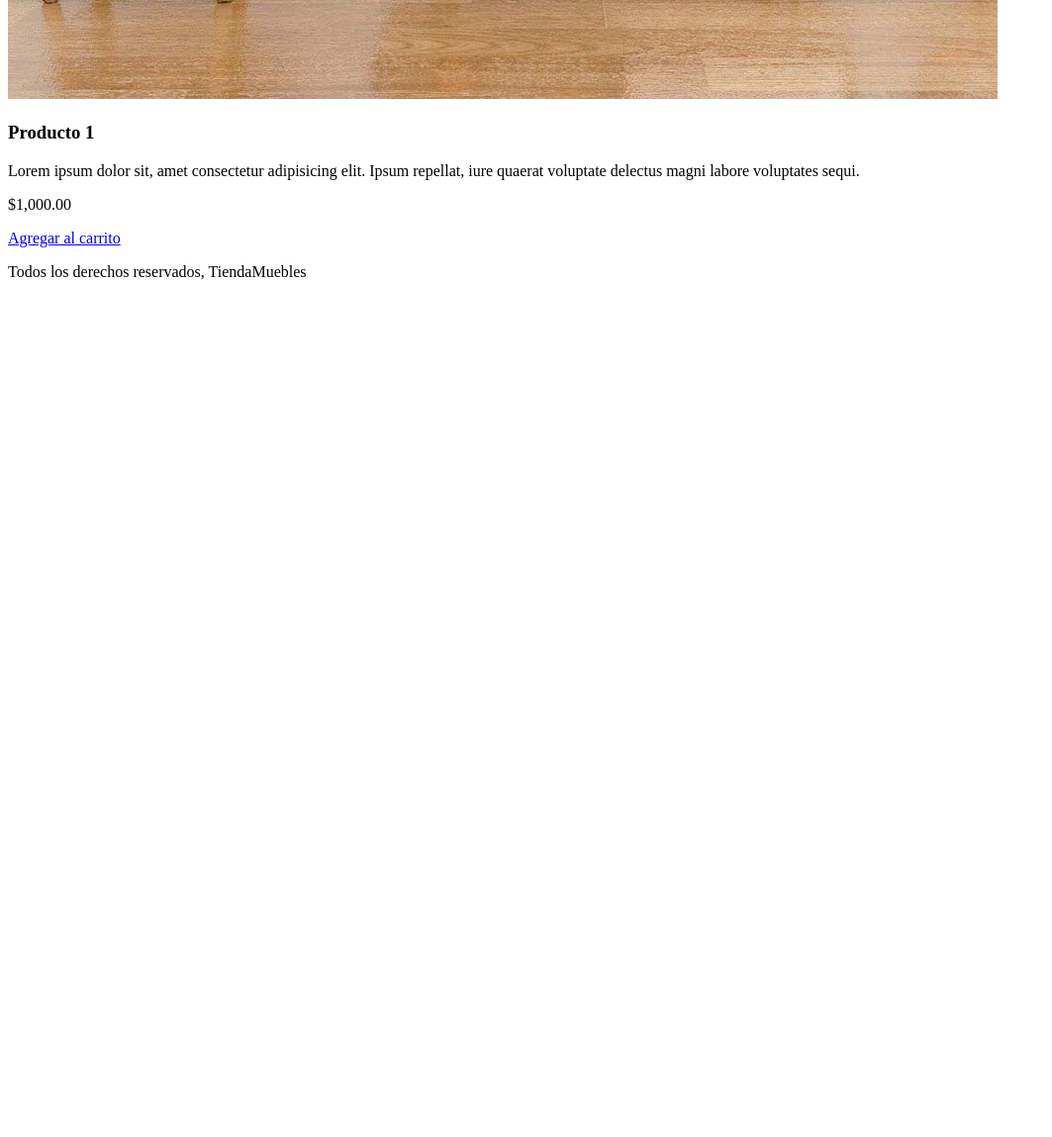
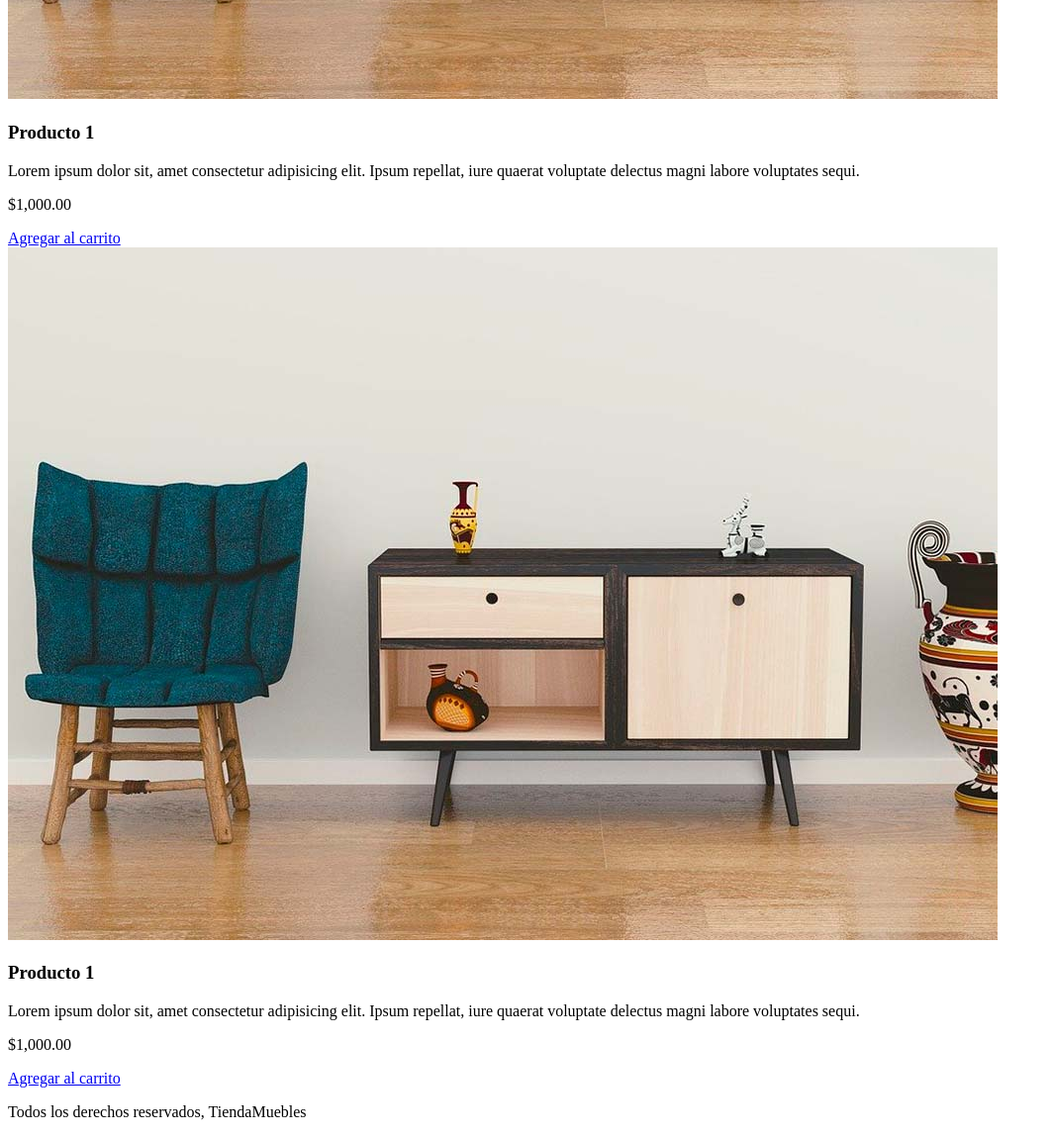
Before and after one commit to MauriGoizS/CSS---Flexbox-CSS-Grid-SASS, a plain HTML site: page ecommerce/index.html in a window 1280 px wide. Shown: the part 1717-2866 px from the top of the page at 99% size, without its empty margins (0-1063 px from the left). Before the commit the page ends 2017 px from the top, so only its background shows below. Drawn offline with Linux system fonts and the light colour scheme.

Commit message:
Comentarios en HTML

```diff
--- a/ecommerce/index.html
+++ b/ecommerce/index.html
@@ -62,9 +62,21 @@
                     <p>$1,000.00</p>
 
                     <a href="#">Agregar al carrito</a>
-                </div>
-            </div>
-        </div>
+                </div> <!-- Info del producto -->
+            </div> <!-- Producto -->
+
+            <div>
+                <img src="img/producto1.jpg" alt="Imagen producto">
+
+                <div>
+                    <h3>Producto 1</h3>
+                    <p>Lorem ipsum dolor sit, amet consectetur adipisicing elit. Ipsum repellat, iure quaerat voluptate delectus magni labore voluptates sequi.</p>
+                    <p>$1,000.00</p>
+
+                    <a href="#">Agregar al carrito</a>
+                </div> <!-- Info del producto -->
+            </div> <!-- Producto -->
+        </div> <!-- Fin del listado del producto -->
 
     </main>
 
```
